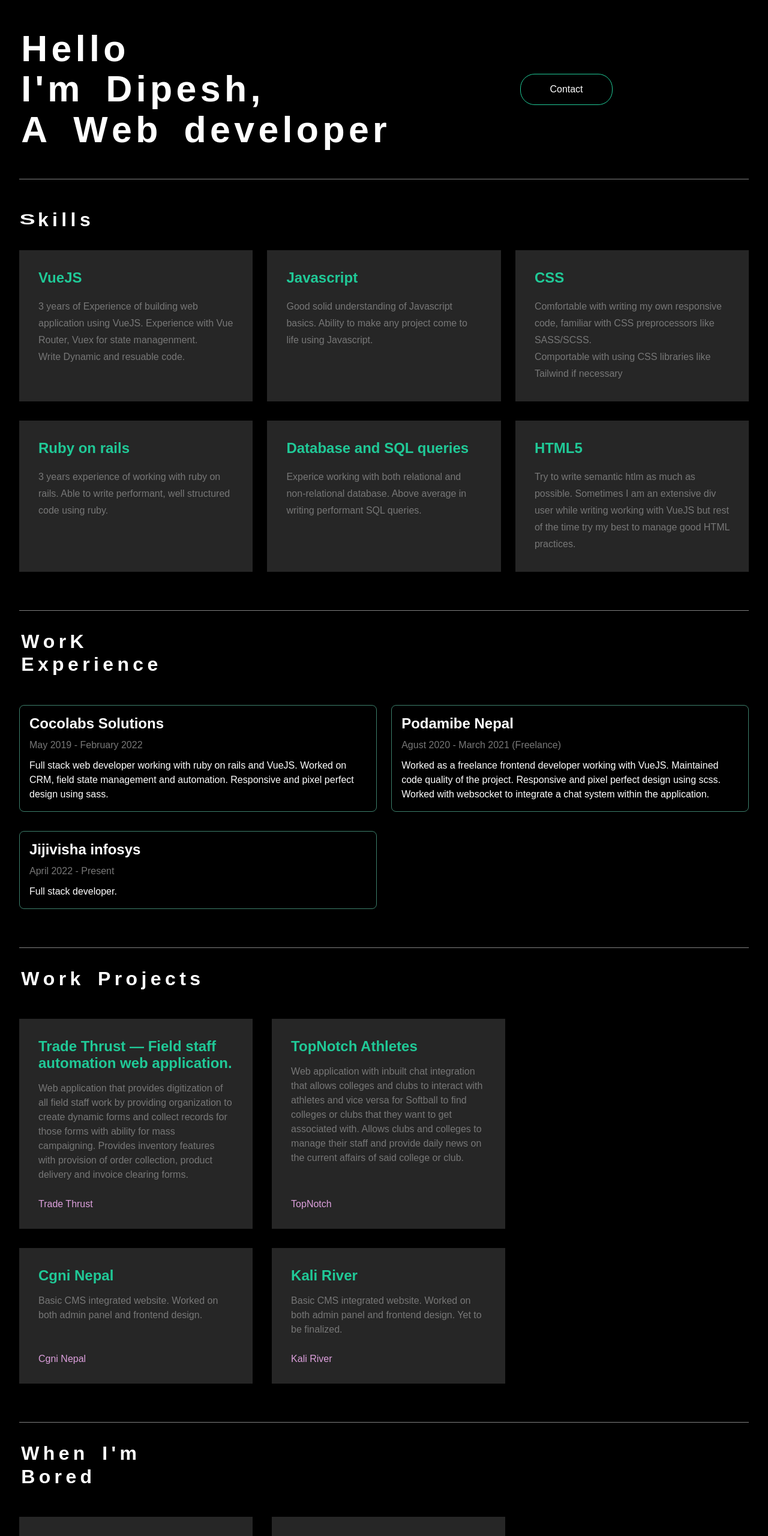
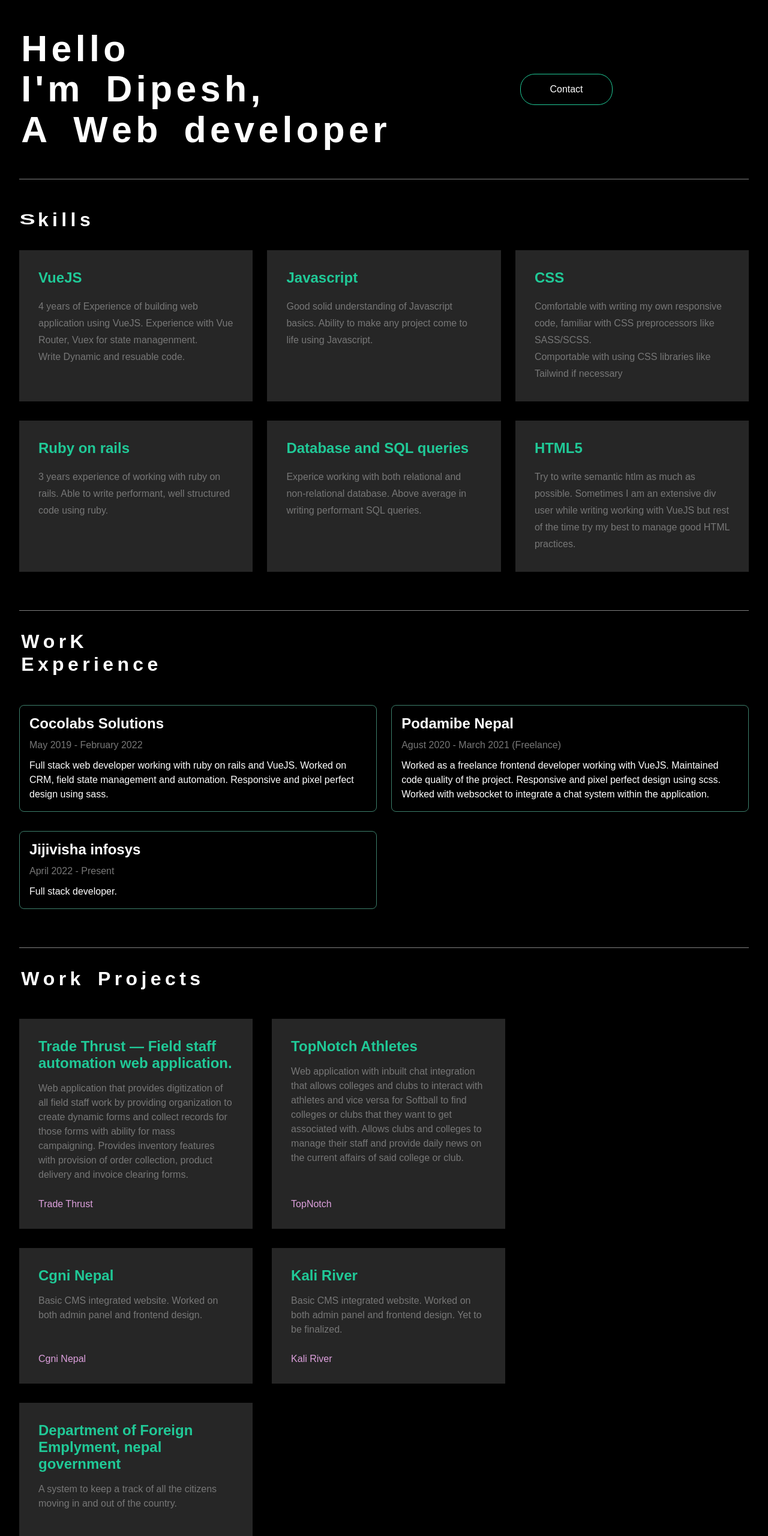
Before and after one commit to 0Appa0/portfolio, a plain HTML site: page index.html in a window 1280 px wide. Shown: the top 2560 px of the page at 60% size. Drawn offline with Linux system fonts and the light colour scheme.

Commit message:
Project added

```diff
--- a/index.html
+++ b/index.html
@@ -72,7 +72,7 @@
             <div class="card">
               <p class="front-face">VueJS</p>
               <p class="back-face">
-                3 years of Experience of building web application using VueJS.
+                4 years of Experience of building web application using VueJS.
                 Experience with Vue Router, Vuex for state managenment.
                 <br/>
                 Write Dynamic and resuable code.
@@ -203,7 +203,7 @@
               </p>
             </div>
             <div class="link-wrapper">
-              <a href="#" class="link">Trade thrust</a>
+              <a href="https://play.google.com/store/apps/details?id=com.cocolabs.tradethrust&hl=en&gl=US" class="link">Trade thrust</a>
             </div>
           </div>
 
@@ -234,6 +234,15 @@
             </div>
             <div class="link-wrapper">
               <a href="https://kaliriver.org/" target="_blank" class="link">Kali River</a>
+            </div>
+          </div>
+
+          <div class="projects">
+            <div>
+              <h1>Department of Foreign Emplyment, nepal government</h1>
+              <p>A system to keep a track of all the citizens moving in and out of the country.</p>
+            </div>
+            <div class="link-wrapper">
             </div>
           </div>
         </div>
```
